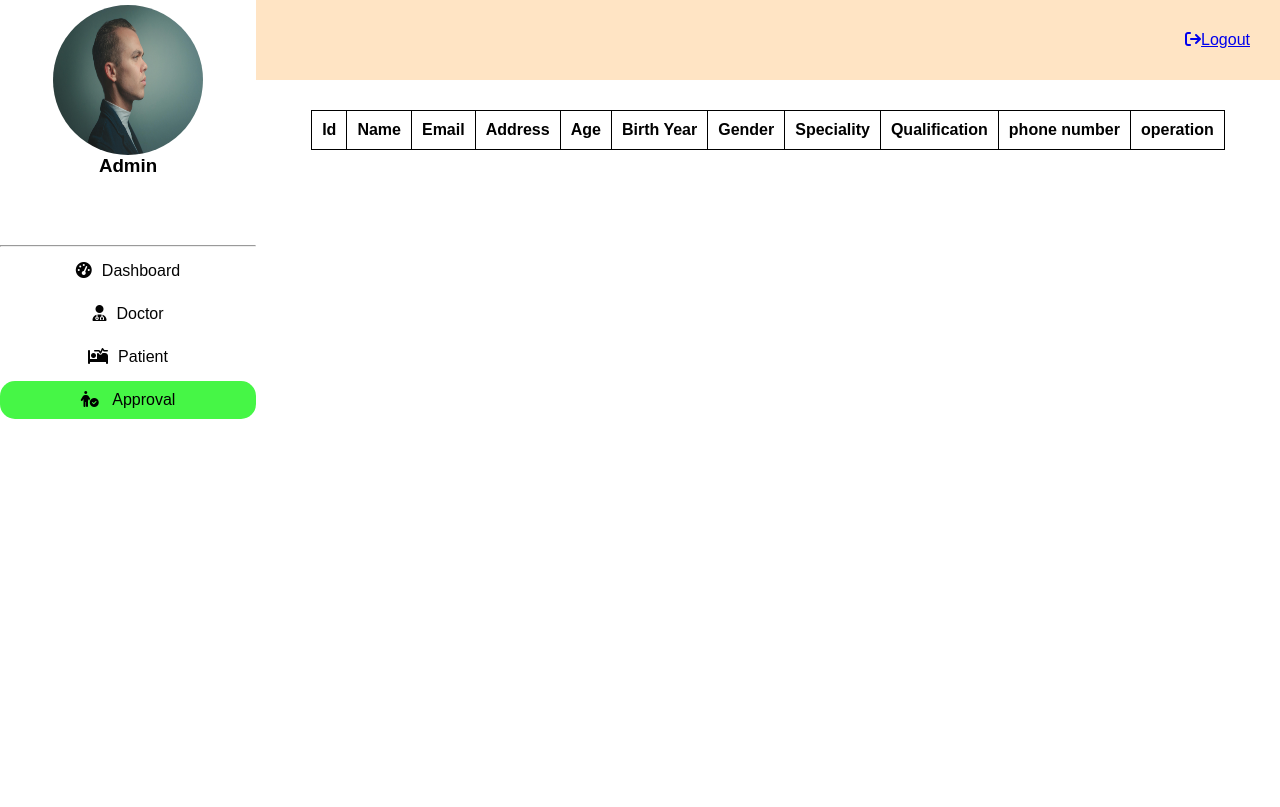
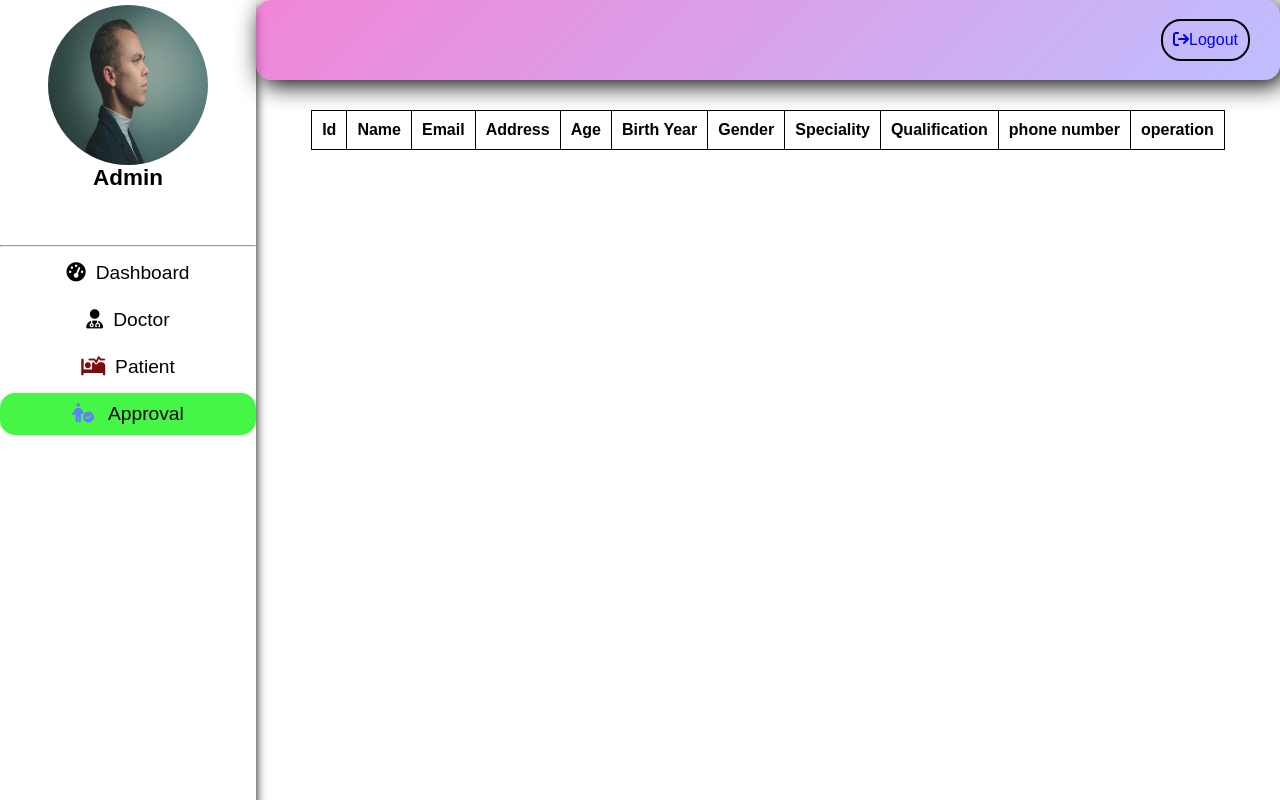
Before and after one commit to dipeshmahatto/SmartCare-Hub, a PHP site: page /php/admin/approval.php in a window 1280 px wide. Run offline with PHP 8.4, Linux system fonts and the light colour scheme; a user stored in the database is signed in; data that the repository does not hold is empty; some libraries are stand-ins or nearby versions.

Commit message:
admin dashboard css modified

```diff
--- a/css/admin_dashboard.css
+++ b/css/admin_dashboard.css
@@ -15,12 +15,14 @@ body {
 }
 
 .nav {
-    width: 20%;
-    /* height: 100vh; */
+    width: 20vw;
+    box-shadow: 0 10px 10px;
+    font-size: larger;
 }
 
 .content {
-    width: 80%;
+    width: 80vw;
+
 }
 
 .profile {
@@ -33,14 +35,13 @@ body {
 }
 
 .profile img {
-    height: 150px;
-    width: 150px;
+    height: 20vh;
+    width: 20vh;
     border-radius: 50%;
 }
 
 .operation {
     display: block;
-    height: 70%;
     width: 100%;
     text-align: center;
     /* background-color: brown; */
@@ -84,21 +85,31 @@ body {
 }
 
 .top {
-    height: 10%;
-    background-color: bisque;
+    height: 10vh;
+    background: linear-gradient(135deg, rgba(236, 93, 201, 0.75), rgba(0, 0, 255, 0.25));
     text-align: right;
     display: flex;
     justify-content: right;
     align-items: center;
+    border-radius: 15px;
+    box-shadow: 5px 5px 25px;
 }
 
 .top a {
     margin-right: 30px;
+    text-decoration: none;
+    border: 2px solid black;
+    padding: 10px;
+    border-radius: 20px;
+}
+
+.top a:hover {
+    background-color: rgb(240, 60, 60);
+    color: black;
 }
 
 .middle {
-    height: 30%;
-    /* background-color: blueviolet; */
+    height: 30vh;
     display: flex;
 }
 
@@ -110,12 +121,24 @@ body {
     padding-right: 30px;
     align-items: center;
     font-size: 70px;
-    background-color: rgb(133, 127, 127);
+    border-radius: 45px;
+    box-shadow: 10px 10px 15px;
 }
 
-.middle .list .fa-solid,
-.fas {
-    font-size: 100px;
+#doc {
+    background: linear-gradient(135deg, #8dd78d 85%, #f5f5f5 15%);
+}
+
+#pat {
+    background: linear-gradient(135deg, #b19cd9 85%, #f5f5f5 15%);
+}
+
+#app {
+    background: linear-gradient(135deg, #ffe07a 85%, #f5f5f5 15%);
+}
+
+.middle .list .fa-solid {
+    font-size: 20vh;
 }
 
 .middle .list h3 {
@@ -142,21 +165,34 @@ table th,
 td {
     padding: 10px;
 }
-table button{
+
+table button {
     padding: 5px;
     margin: 5px;
     color: rgb(255, 254, 254);
     font-size: larger;
 }
-.reject{
+
+.reject {
     background-color: rgb(244, 10, 10);
 }
-.reject:hover{
+
+.reject:hover {
     background-color: rgb(144, 22, 22);
 }
-.approve{
+
+.approve {
     background-color: rgba(28, 183, 31, 0.758);
 }
-.approve:hover{
+
+.approve:hover {
     background-color: rgb(13, 96, 13);
 }
+
+.fa-bed-pulse {
+    color: #7d0c0c;
+}
+
+.fa-person-circle-check {
+    color: #627dff;
+}
--- a/css/doctor_dashboard.css
+++ b/css/doctor_dashboard.css
@@ -33,8 +33,8 @@ body {
 }
 
 .profile img {
-    height: 150px;
-    width: 150px;
+    height: 20vh;
+    width: 20vh;
     border-radius: 50%;
 }
 .operation {
@@ -42,7 +42,6 @@ body {
     height: 70%;
     width: 100%;
     text-align: center;
-    /* background-color: brown; */
 }
 
 .operation a {
--- a/php/admin/admin_login_process.php
+++ b/php/admin/admin_login_process.php
@@ -13,7 +13,7 @@ if (mysqli_num_rows($result) == 1) {
     $row = mysqli_fetch_assoc($result);
     $_SESSION['id'] = $row['id'];
     $_SESSION['user_name'] = $row['user_name'];
-    $_SESSION['loggedin'] = true;
+    $_SESSION['Adminloggedin'] = true;
     header('Location:admin_dashboard.php');
 } else {
     header("Location: admin_login.php?error=Username and Password Does Not Match");
--- a/php/admin/approval.php
+++ b/php/admin/approval.php
@@ -1,5 +1,10 @@
 <?php
+session_start();
 include "../database.php";
+if (!isset($_SESSION['Adminloggedin']) || $_SESSION['Adminloggedin'] !== true) {
+    header("Location: admin_login.php");
+    exit;
+}
 $sql = "SELECT * FROM doctor_approval";
 $result = mysqli_query($conn, $sql);
 ?>
--- a/php/admin/doctor_list.php
+++ b/php/admin/doctor_list.php
@@ -1,5 +1,10 @@
 <?php
+session_start();
 include "../database.php";
+if (!isset($_SESSION['Adminloggedin']) || $_SESSION['Adminloggedin'] !== true) {
+    header("Location: admin_login.php");
+    exit;
+}
 $sql = "SELECT * FROM doctor";
 $result = mysqli_query($conn, $sql);
 ?>
--- a/php/admin/patient_list.php
+++ b/php/admin/patient_list.php
@@ -1,5 +1,10 @@
 <?php
+session_start();
 include "../database.php";
+if (!isset($_SESSION['Adminloggedin']) || $_SESSION['Adminloggedin'] !== true) {
+    header("Location: admin_login.php");
+    exit;
+}
 $sql = "SELECT * FROM patient";
 $result = mysqli_query($conn, $sql);
 ?>
--- a/php/patient/patient_registration.php
+++ b/php/patient/patient_registration.php
@@ -54,11 +54,11 @@
       <!-- Gender  -->
       <span class="gender">Gender</span>
       <div class="genders">
-        <input type="radio" name="gender" id="male" value="m" required>
+        <input type="radio" name="gender" id="male" value="M" required>
         <label for="male">Male</label>
-        <input type="radio" name="gender" id="female" value="f">
+        <input type="radio" name="gender" id="female" value="F">
         <label for="female">Female</label>
-        <input type="radio" name="gender" id="other" value="o">
+        <input type="radio" name="gender" id="other" value="O">
         <label for="other">Other</label>
       </div>
 
```
Also changed, not shown: php/admin/admin_dashboard.php (+6 -6 lines), img/contentbackground.jpeg (added).
